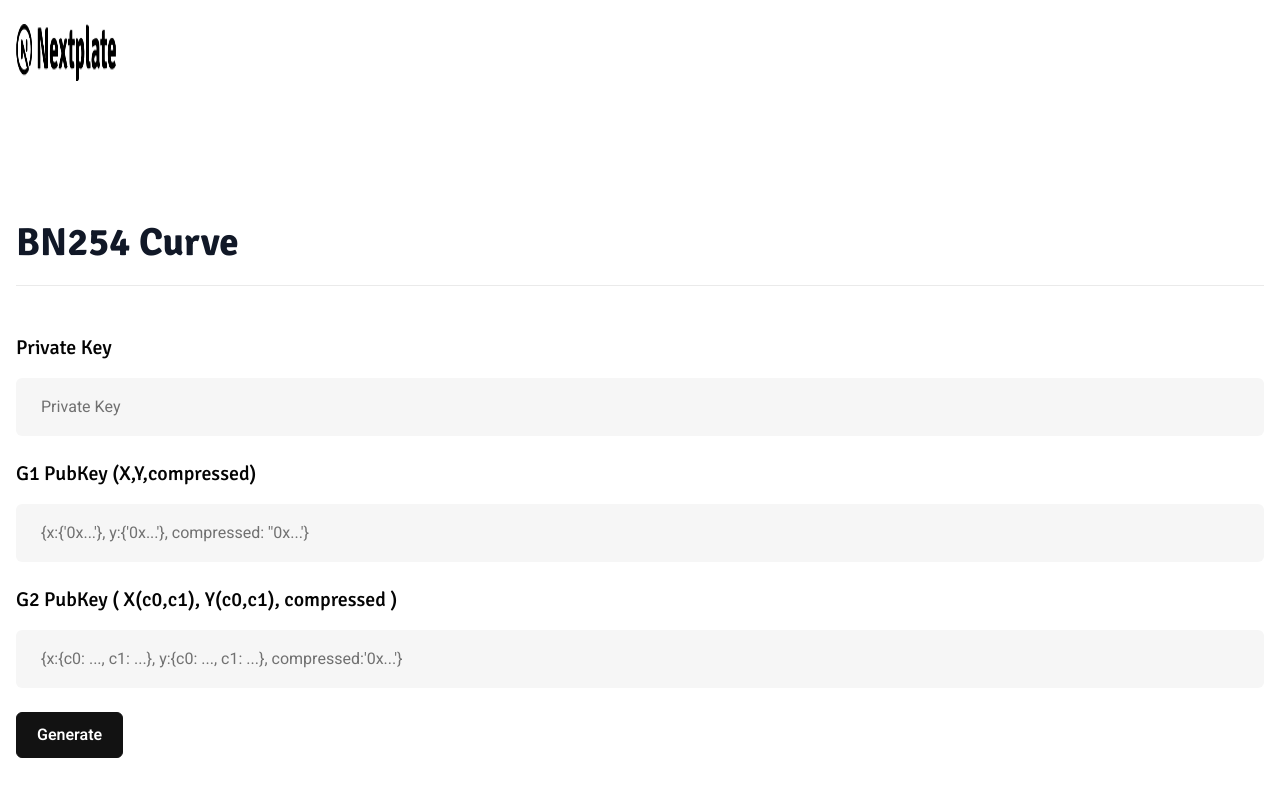
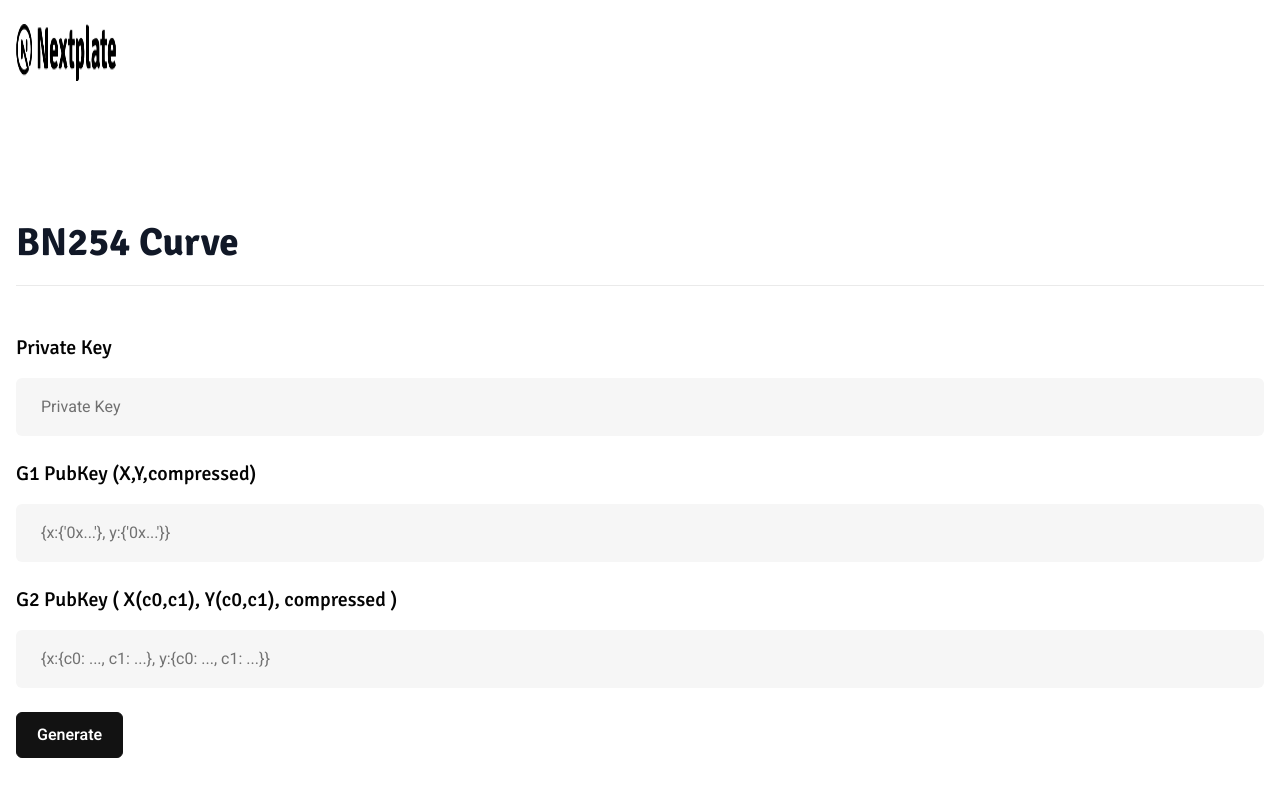
Before and after one commit to anupsv/bls-online, a Next.js app: page / in a window 1280 px wide. Shown: the top 790 px of the page. Built offline with nearby package versions, Linux system fonts and the light colour scheme; what tailwind-bootstrap-grid would draw is missing.

Commit message:
removing compressed.

```diff
--- a/src/app/page.tsx
+++ b/src/app/page.tsx
@@ -105,7 +105,7 @@ const Home = () => {
                     name="g1Bn"
                     value={g1Bn}
                     className="form-input"
-                    placeholder="{x:{'0x...'}, y:{'0x...'}, compressed: ''0x...'}"
+                    placeholder="{x:{'0x...'}, y:{'0x...'}}"
                     type="text"
                   />
                 </div>
@@ -118,7 +118,7 @@ const Home = () => {
                     name="g2Bn"
                     value={g2Bn}
                     className="form-input"
-                    placeholder="{x:{c0: ..., c1: ...}, y:{c0: ..., c1: ...}, compressed:'0x...'}"
+                    placeholder="{x:{c0: ..., c1: ...}, y:{c0: ..., c1: ...}}"
                     type="text"
                   />
                 </div>
```
